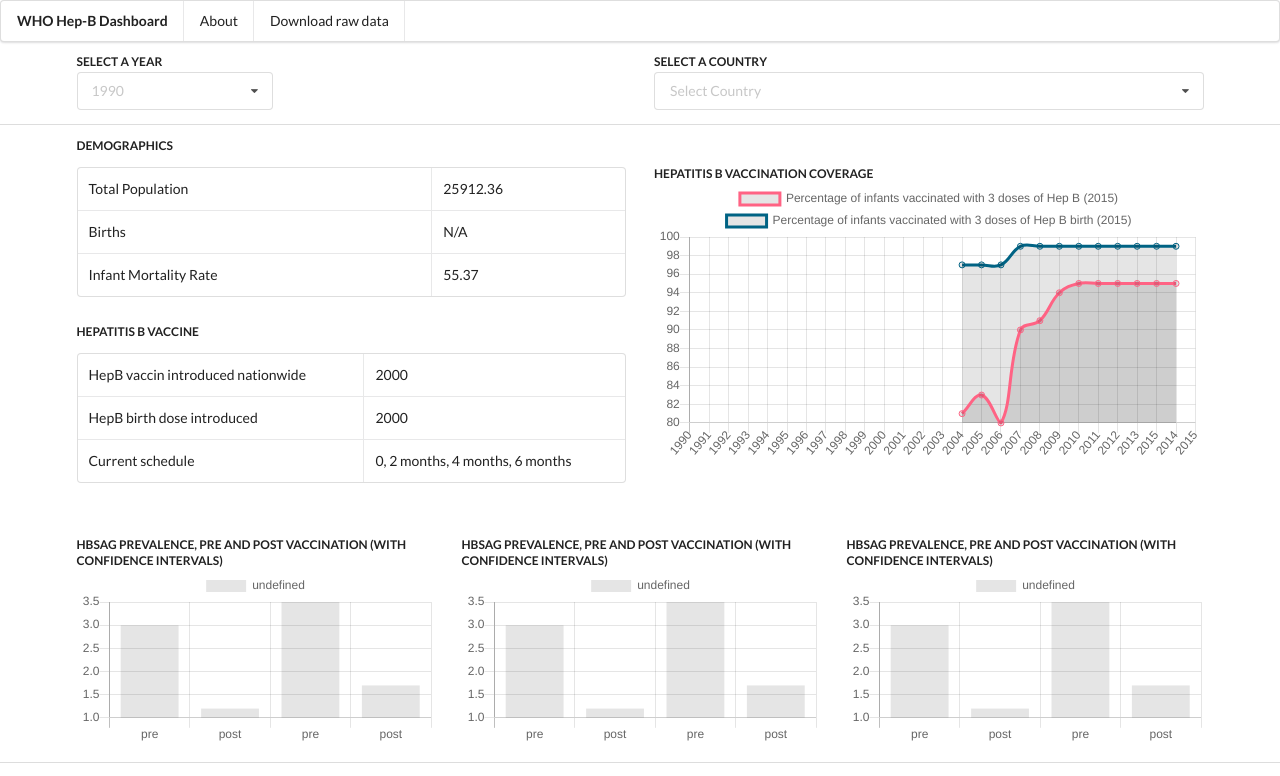
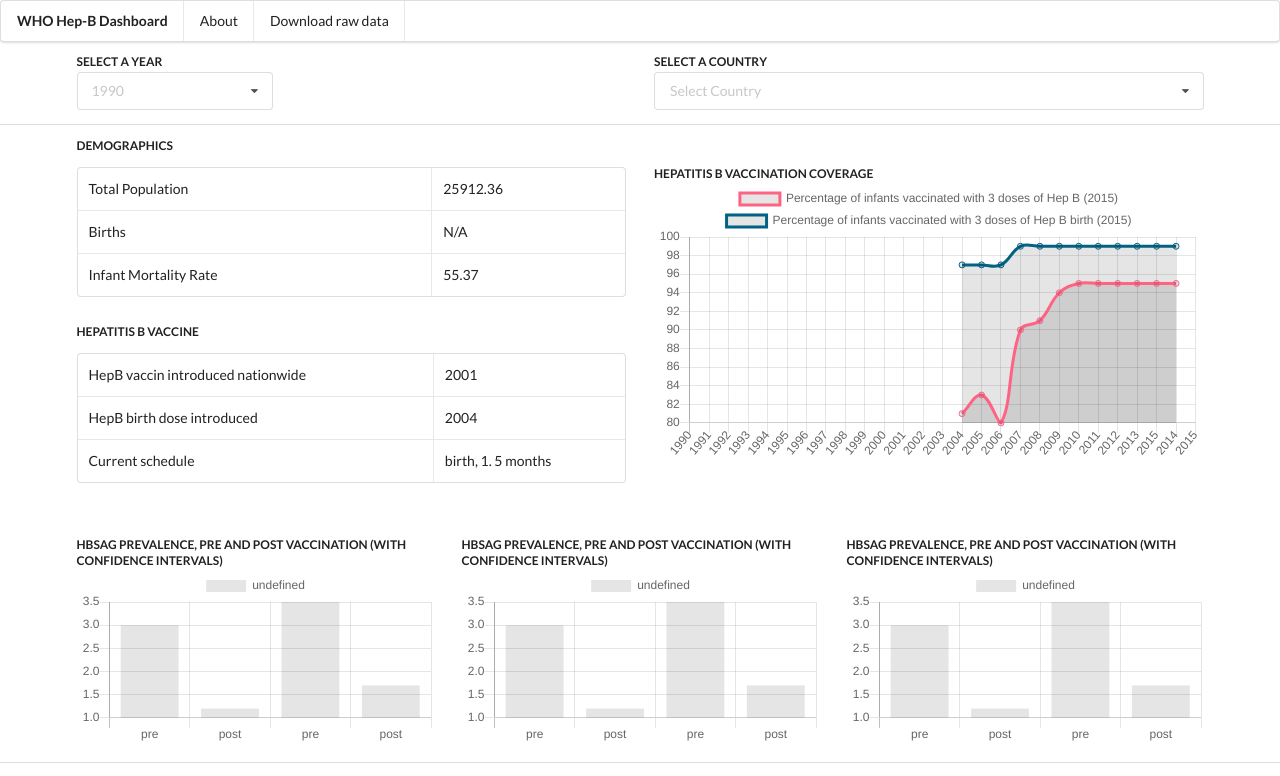
Before and after one commit to rgdonohue/who-hepB-dashboard, a website: page index.html in a window 1280 px wide. Shown: the top 776 px of the page. Drawn offline with nearby package versions, Linux system fonts and the light colour scheme.

```diff
--- a/index.html
+++ b/index.html
@@ -87,15 +87,15 @@
                 <tbody>
                     <tr>
                         <td><div>HepB vaccin introduced nationwide</div></td>
-                        <td><div>2000</div></td>
+                        <td><div id="chartB-hepB-intro-year"></div></td>
                     </tr>
                     <tr>
                         <td><div>HepB birth dose introduced</div></td>
-                        <td><div>2000</div></td>
+                        <td><div id="chartB-hepB-birth-year"></div></td>
                     </tr>
                     <tr>
                         <td><div>Current schedule</div></td>
-                        <td><div>0, 2 months, 4 months, 6 months</div></td>
+                        <td><div id="chartB-schedule">0, 2 months, 4 months, 6 months</div></td>
                     </tr>
                 </tbody>
             </table>
--- a/js/main.js
+++ b/js/main.js
@@ -156,13 +156,19 @@
 
     function updateCharts(data, currentYear, currentCode, chartC) {
 
-        // CHART A
+        // CHART A selections
 
-        $totalPop = $("#chartA-total-pop");
-        $births = $("#chartA-births");
-        $infantMortality = $("#chartA-infant-mortality");
+        var $totalPop = $("#chartA-total-pop"),
+            $births = $("#chartA-births"),
+            $infantMortality = $("#chartA-infant-mortality");
 
-        // CHART C
+         // CHART B selections
+
+         var $hepBIntroYear = $('#chartB-hepB-intro-year'),
+             $hepBBirthYear = $('#chartB-hepB-birth-year'),
+             $chartBSchedule = $('#chartB-schedule');
+
+        // CHART C data
 
         var chartCData1 = [],
             chartCData2 = [];
@@ -198,6 +204,18 @@
                     $infantMortality.html('N/A');
                 }
 
+                // CHART B
+
+                $hepBIntroYear.html(Math.round(datum.HepBintroduced));
+                $hepBBirthYear.html(Math.round(datum.HepBintroducedBirth));
+
+                if(datum.schedule) {
+                    $chartBSchedule.html(datum.schedule);
+                } else {
+                    $chartBSchedule.html("N/A");
+                }
+
+
 
                 // CHART C
                 for(var i = 1990; i <= 2015; i++) {
```
